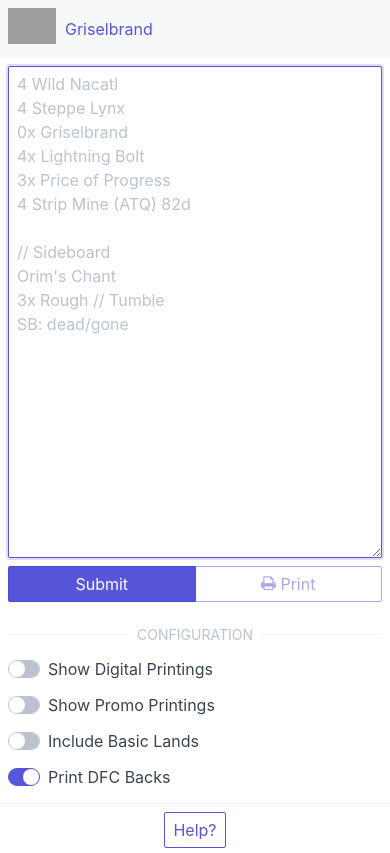
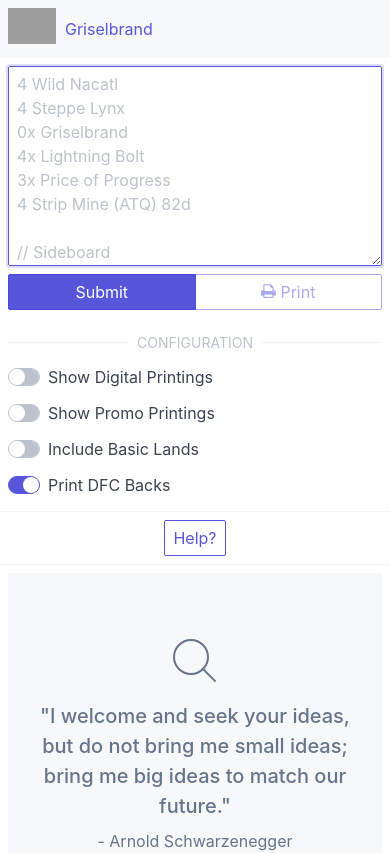
Before and after one commit to haganbmj/mtg-proxy-site, a Vue app: page / in a window 390 px wide. Shown: the top 853 px of the page. Built offline with nearby package versions, Linux system fonts and the light colour scheme; grey boxes are pictures that could not be loaded.

Commit message:
misc: adjust textarea height based on screen width

```diff
--- a/src/views/ProxyPage.vue
+++ b/src/views/ProxyPage.vue
@@ -6,7 +6,7 @@
             <div class="column col-3 col-sm-12">
                 <div id="config" class="form-group p-sticky">
                     <div class="form-group">
-                        <textarea id="deck-input" class="form-input" v-model="config.decklist" rows="20" autofocus
+                        <textarea id="deck-input" class="form-input" v-model="config.decklist" autofocus
                             placeholder="4 Wild Nacatl&#10;4 Steppe Lynx&#10;0x Griselbrand&#10;4x Lightning Bolt&#10;3x Price of Progress&#10;4 Strip Mine (ATQ) 82d&#10;&#10;// Sideboard&#10;Orim's Chant&#10;3x Rough // Tumble&#10;SB: dead/gone"></textarea>
                     </div>
 
@@ -238,6 +238,16 @@ export default {
 </script>
 
 <style>
+#deck-input {
+    height: 20rem;
+}
+
+@media (max-width: 600px) {
+    #deck-input {
+        height: 10rem;
+    }
+}
+
 #config {
     top: 0.6rem;
 }
```
